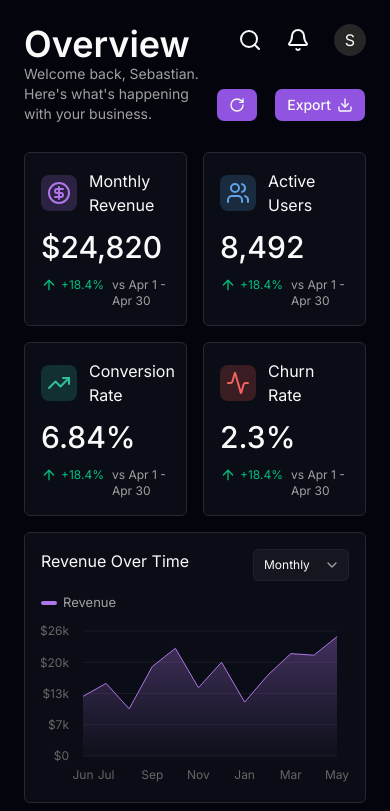
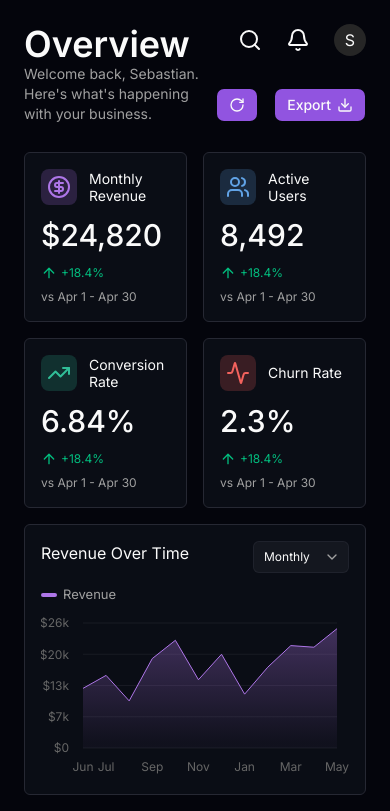
Before and after one commit to svsxn/metricly, a Next.js app: page / in a window 390 px wide. Shown: the top 811 px of the page. Built offline with nearby package versions, Linux system fonts and the light colour scheme.

Commit message:
fix: responsiveness

```diff
--- a/src/components/card.tsx
+++ b/src/components/card.tsx
@@ -33,7 +33,9 @@ export default function Card({ header, children, className }: Props) {
             <div className={cn("p-1.5 rounded-md", header.icon.background)}>
               <header.icon.Icon color={header.icon.color} />
             </div>
-            <h2>{header.title}</h2>
+            <h2 className="text-sm md:text-base leading-tight">
+              {header.title}
+            </h2>
           </div>
         ) : (
           <h2>{header.title}</h2>
--- a/src/components/dashboard/stat.tsx
+++ b/src/components/dashboard/stat.tsx
@@ -28,7 +28,7 @@ export default function Stat({ index, Icon, title, amount }: Props) {
       className="col-span-2 xl:col-span-1"
     >
       <span className="text-3xl font-medium">{amount}</span>
-      <div className="flex text-xs gap-2">
+      <div className="flex text-xs gap-2 flex-wrap">
         <div className="flex gap-1 text-emerald-500">
           <ArrowUpIcon size={16} />
           <span>+18.4%</span>
```
